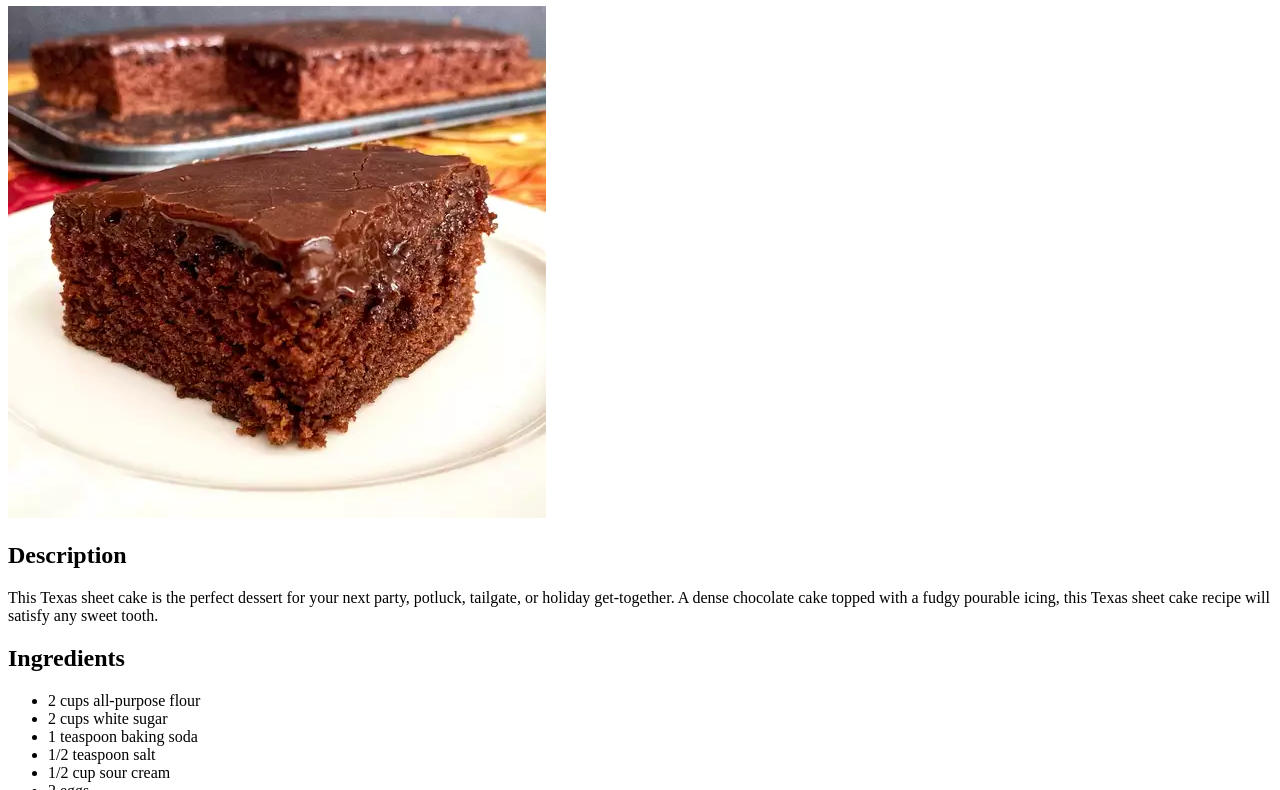
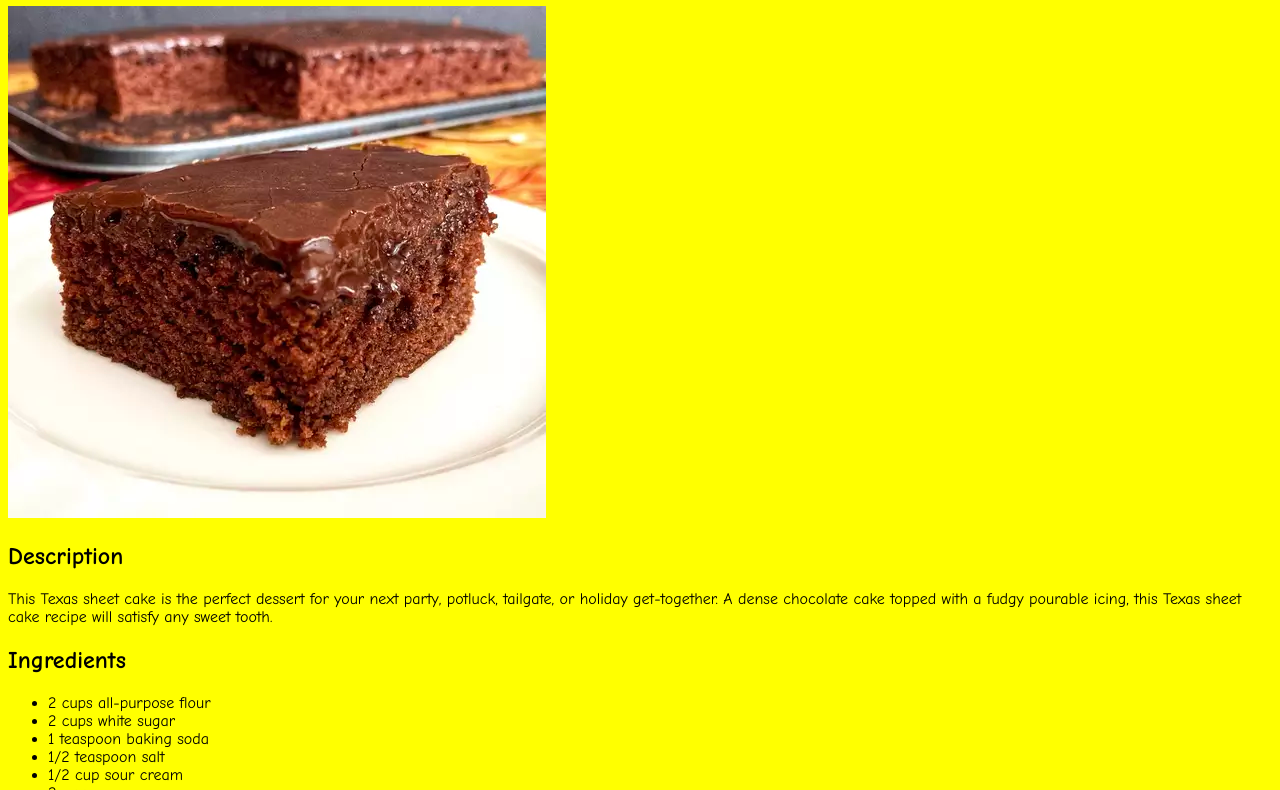
Before and after one commit to jbodoh7613/odin-recipes, a plain HTML site: page recipes/cake.html in a window 1280 px wide. Shown: the part 74-864 px from the top of the page. Drawn offline with Linux system fonts and the light colour scheme.

Commit message:
Link style.css with all pages

```diff
--- a/recipes/cake.html
+++ b/recipes/cake.html
@@ -3,6 +3,7 @@
     <head>
         <meta charset="UTF-8">
         <title>Cake</title>
+        <link rel="stylesheet" href="../style.css">
     </head>
     <body>
         <h1>Cake</h1>
```
Also changed, not shown: recipes/chicken-wings.html (+1 -0 lines), recipes/potato-salad.html (+1 -0 lines).
